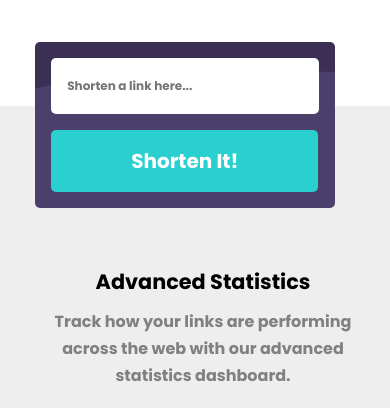
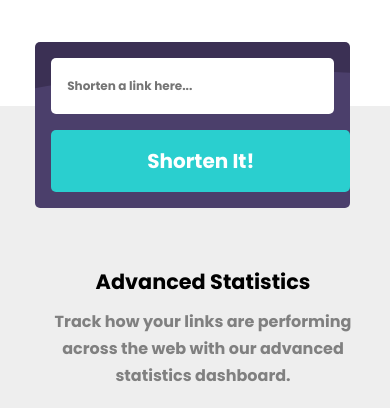
Before and after one commit to fibonacci007/Url-shortener, a plain HTML site: page index.html in a window 390 px wide. Shown: the part 1080-1488 px from the top of the page. Drawn offline with Linux system fonts and the light colour scheme.

Commit message:
Update style.css

```diff
--- a/style.css
+++ b/style.css
@@ -365,7 +365,7 @@ footer .icons img {
 }
 @media (max-width: 500px) {
   .searchdiv .btn3 {
-    padding: 1rem 5rem 1rem 5rem;
+    padding: 1rem 6rem 1rem 6rem;
     font-size: 20px;
     border-radius: 5px;
   }
@@ -400,6 +400,7 @@ footer .icons img {
 @media (max-width: 500px) {
   .card p {
     font-size: 0.8rem;
+    padding-bottom: 2rem;
   }
 }
 @media (max-width: 500px) {
```
